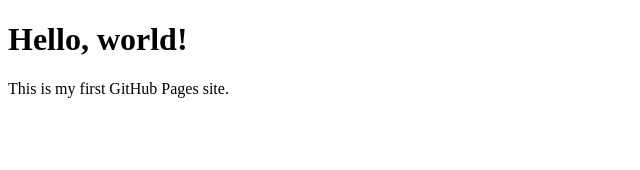
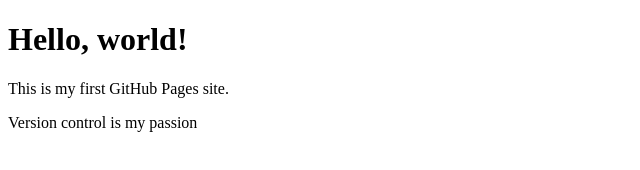
Before and after one commit to EetuHernesmaa/portfolio-site, a plain HTML site: page index.html in a window 1280 px wide. Shown: the whole page, without its empty margins (0-640 px from the left). Drawn offline with Linux system fonts and the light colour scheme.

```diff
--- a/index.html
+++ b/index.html
@@ -6,5 +6,6 @@
 <body>
   <h1>Hello, world!</h1>
   <p>This is my first GitHub Pages site.</p>
+  <p>Version control is my passion</p>
 </body>
 </html>
```
